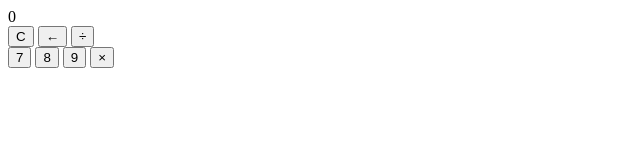
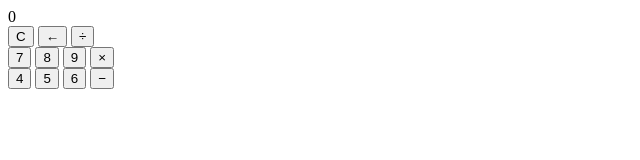
Before and after one commit to RhisavRay/Simple-calculator-vanilla, a plain HTML site: page index.html in a window 1280 px wide. Shown: the whole page, without its empty margins (0-640 px from the left). Drawn offline with Linux system fonts and the light colour scheme.

Commit message:
Row 3 structure done

```diff
--- a/index.html
+++ b/index.html
@@ -24,6 +24,13 @@
                 <button class="button">&times;</button>
             </div>
 
+            <div class="button_row">
+                <button class="button">4</button>
+                <button class="button">5</button>
+                <button class="button">6</button>
+                <button class="button">&minus;</button>
+            </div>
+
 
         </section>
     </div>
```
